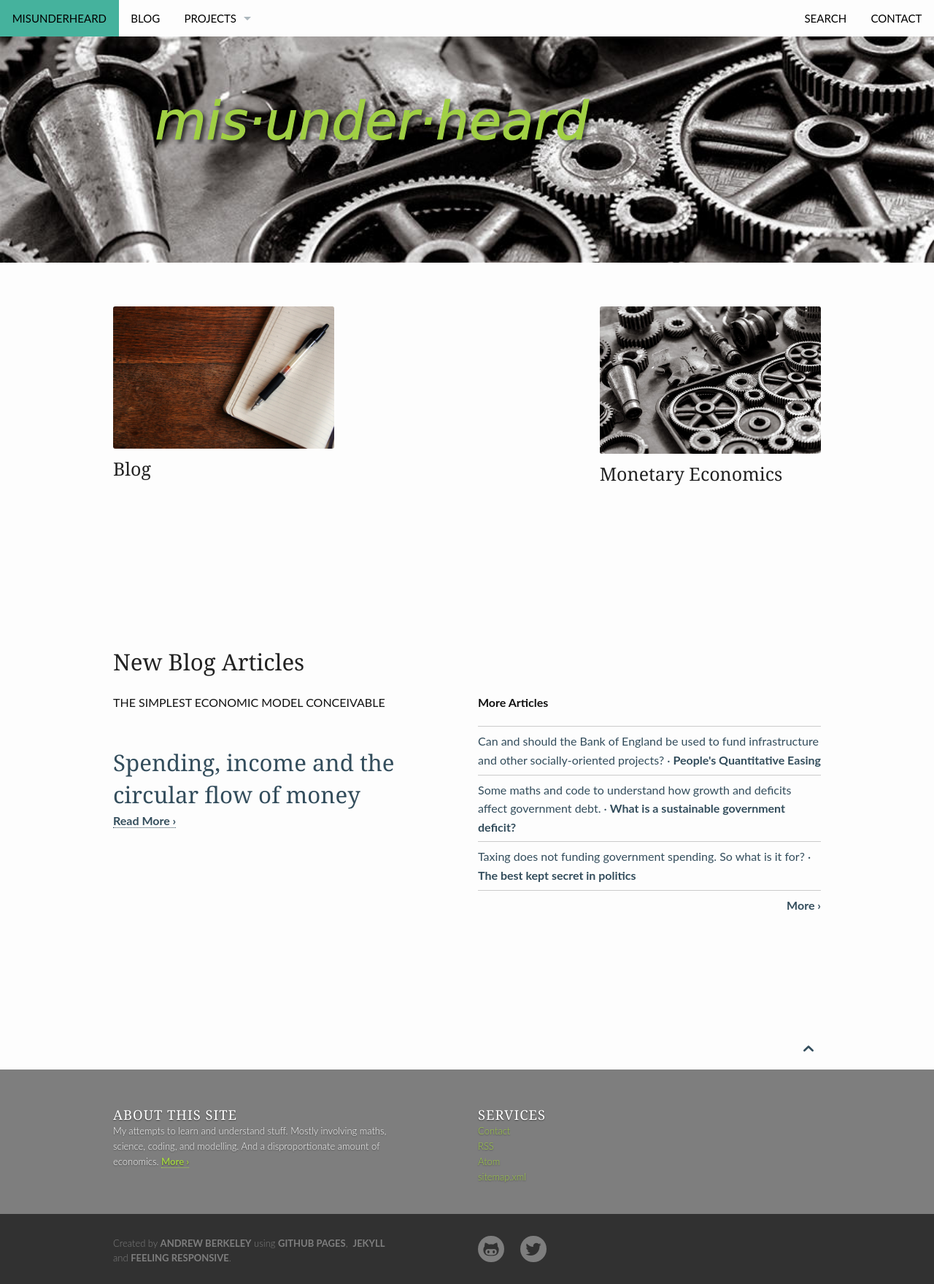
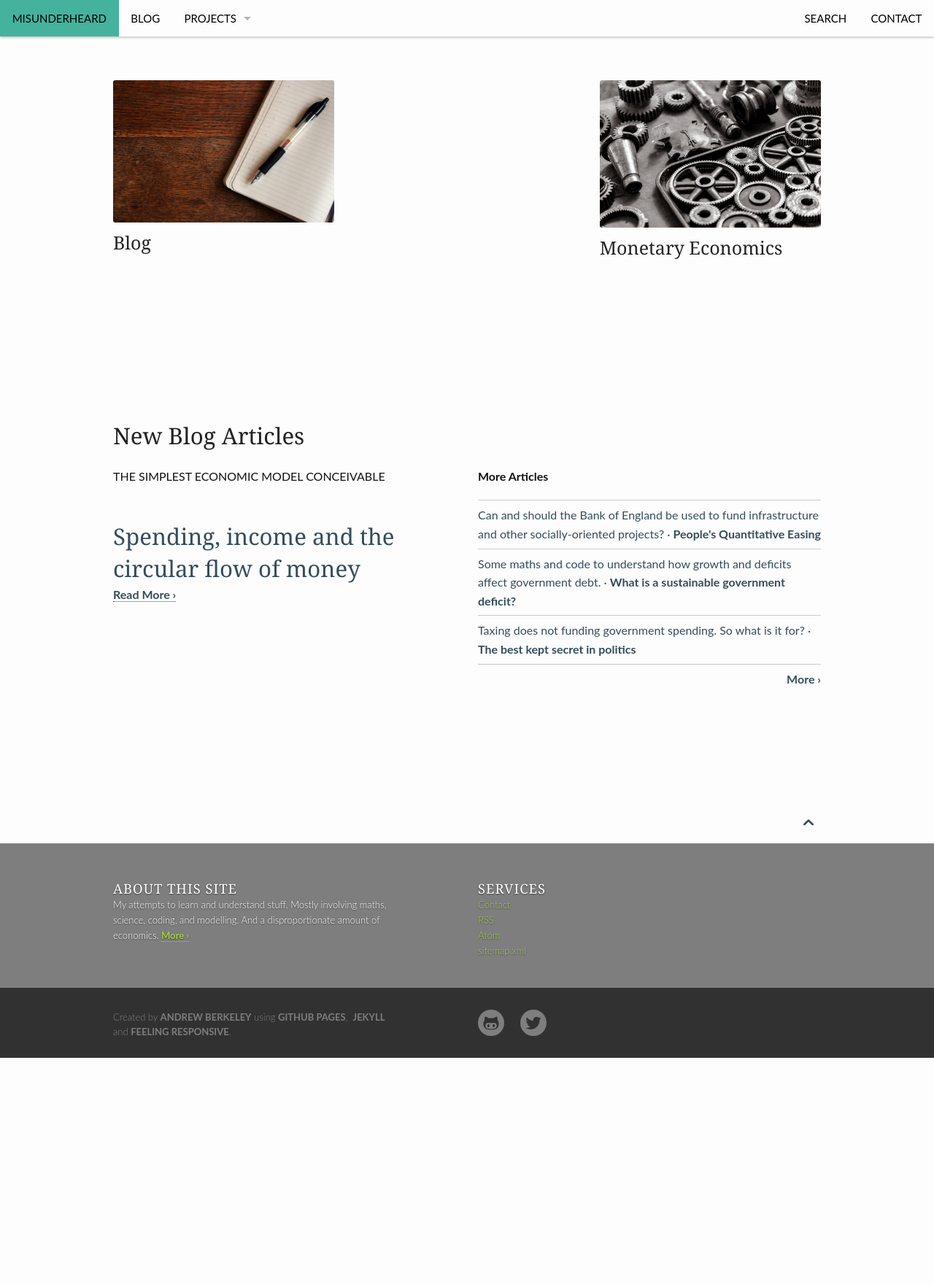
Before and after one commit to spatchcock/spatchcock.github.io, a Jekyll site: the page built from pages/pages-root-folder/index.md, in a window 1280 px wide. Shown: the whole page at 73% size. Built offline with Jekyll 4.4.1, drawn with Linux system fonts in a browser that asks for light colours; after the commit the page ends 1450 px from its top, so only the background shows below that.

Commit message:
fix header images

```diff
--- a/blog/index.html
+++ b/blog/index.html
@@ -2,6 +2,7 @@
 layout: blog
 title: "Misunderheard blog"
 teaser: "Varied ramblings on stuff."
-header: false
+header:
+	image_fullwidth: notes-on-wood-3-1315481.jpg
 permalink: /blog/
 ---
--- a/monetary_economics/index.html
+++ b/monetary_economics/index.html
@@ -2,4 +2,6 @@
 layout: category_index
 title: Modelling monetary economics in Python
 category: monetary_economics
+header:
+	image_fullwidth: 239_1.jpg
 ---
--- a/pages/pages-root-folder/index.md
+++ b/pages/pages-root-folder/index.md
@@ -5,8 +5,7 @@
 # this work, you have to use › layout: frontpage
 #
 layout: frontpage
-header:
-  image_fullwidth: 239_1.jpg
+header: false
 widget1:
   title: "Blog"
   url: 'http://spatchcock.github.io/blog/'
```
